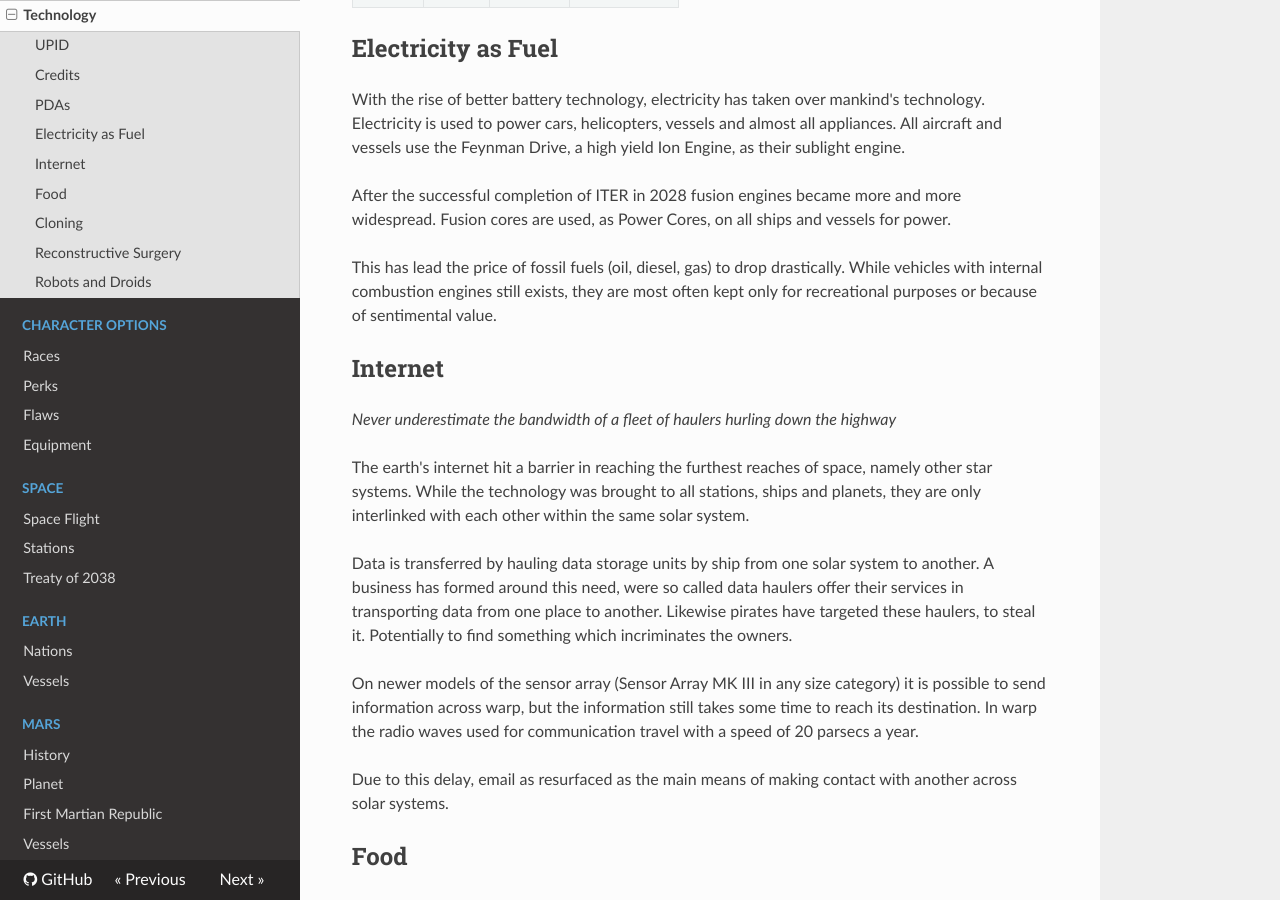
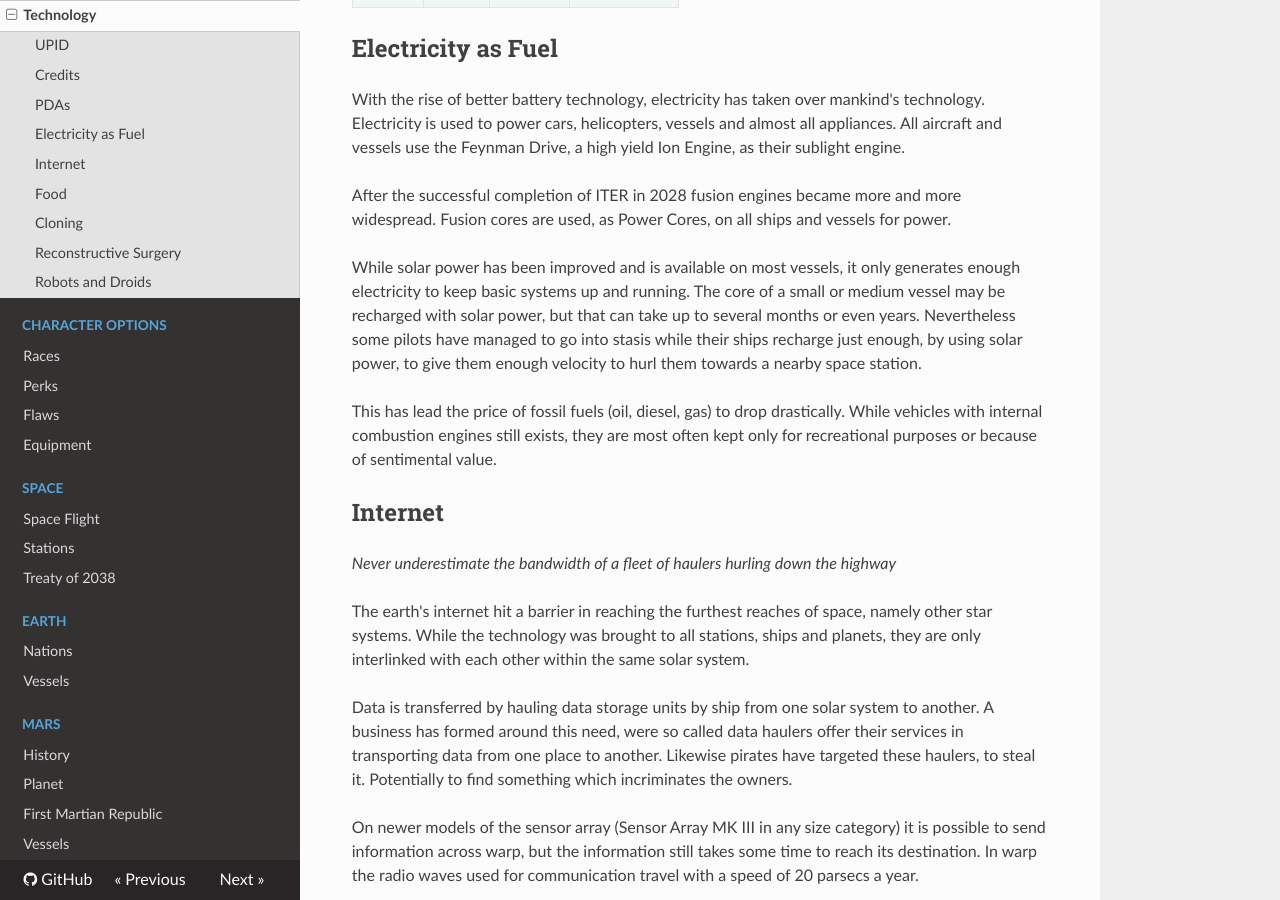
Before and after one commit to ehrpg/lastdescent, an MkDocs documentation site: the page built from docs/technology.md, in a window 1280 px wide and 900 px high, scrolled down 1159 px. Built offline with MkDocs 1.6.1, drawn with Linux system fonts in a browser that asks for light colours; nearby versions of some CDN libraries; old or Windows-style settings are respelled for this version of MkDocs.

Commit message:
Solar power baby

```diff
--- a/docs/technology.md
+++ b/docs/technology.md
@@ -58,6 +58,13 @@ Engine, as their sublight engine.
 After the successful completion of ITER in 2028 fusion engines became more and
 more widespread. Fusion cores are used, as Power Cores, on all ships and vessels
 for power.
+
+While solar power has been improved and is available on most vessels, it only
+generates enough electricity to keep basic systems up and running. The core of
+a small or medium vessel may be recharged with solar power, but that can take
+up to several months or even years. Nevertheless some pilots have managed to
+go into stasis while their ships recharge just enough, by using solar power,
+to give them enough velocity to hurl them towards a nearby space station.
 
 This has lead the price of fossil fuels (oil, diesel, gas) to drop drastically.
 While vehicles with internal combustion engines still exists, they are most
```
